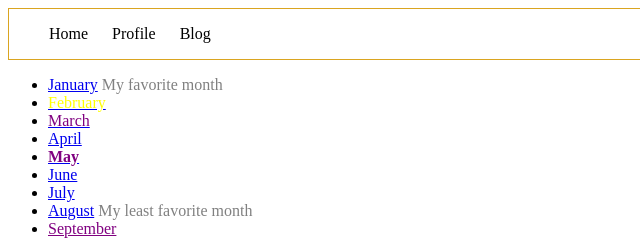
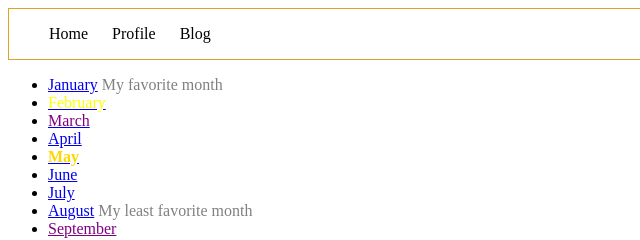
Before and after one commit to rmbw74/css-selectors, a plain HTML site: page index.html in a window 1280 px wide. Shown: the top 240 px of the page, 0-640 px from the left. Drawn offline with Linux system fonts and the light colour scheme.

Commit message:
fixed CSS slector for .promo

```diff
--- a/selectors.css
+++ b/selectors.css
@@ -31,9 +31,9 @@ a.disabled , a .disabled {
     border: 1px solid black;
     border-radius: 5px;
 }
-.promo {
+.promo, .promo > span {
+    color: gold;
     font-weight: bold;
-    color: gold;
 }
 span > input {
     height: 25px;
```
